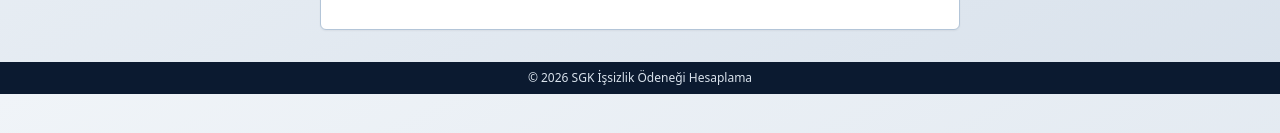
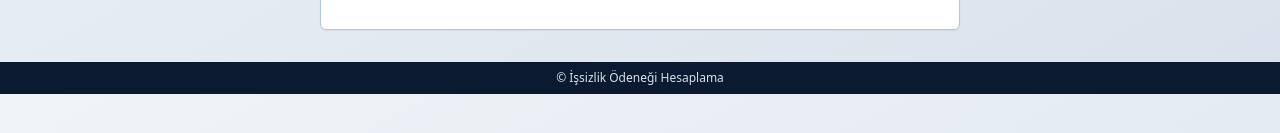
Before and after one commit to drdkyn/issizlik-hesap, a Next.js app: page / in a window 1280 px wide. Shown: the part 597-730 px from the top of the page. Built offline with nearby package versions, Linux system fonts and the light colour scheme.

Commit message:
Update layout.tsx

```diff
--- a/app/layout.tsx
+++ b/app/layout.tsx
@@ -23,7 +23,7 @@ export default function RootLayout({
           {children}
         </main>
         <footer className="bg-sgk-800 text-sgk-100 py-2 mt-4 text-center text-xs">
-          <p>© 2026 SGK İşsizlik Ödeneği Hesaplama</p>
+          <p>© İşsizlik Ödeneği Hesaplama</p>
         </footer>
       </body>
     </html>
```
